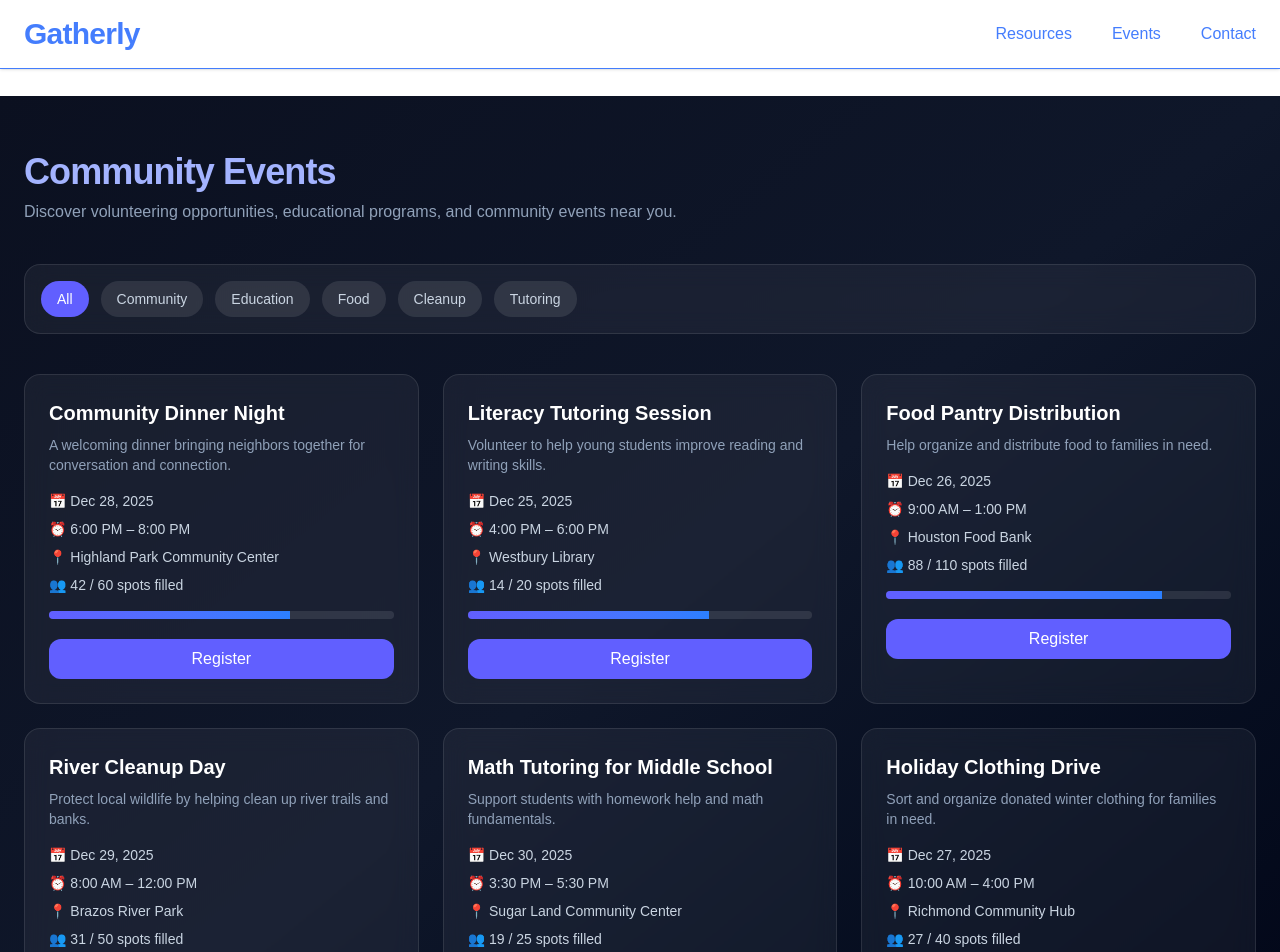
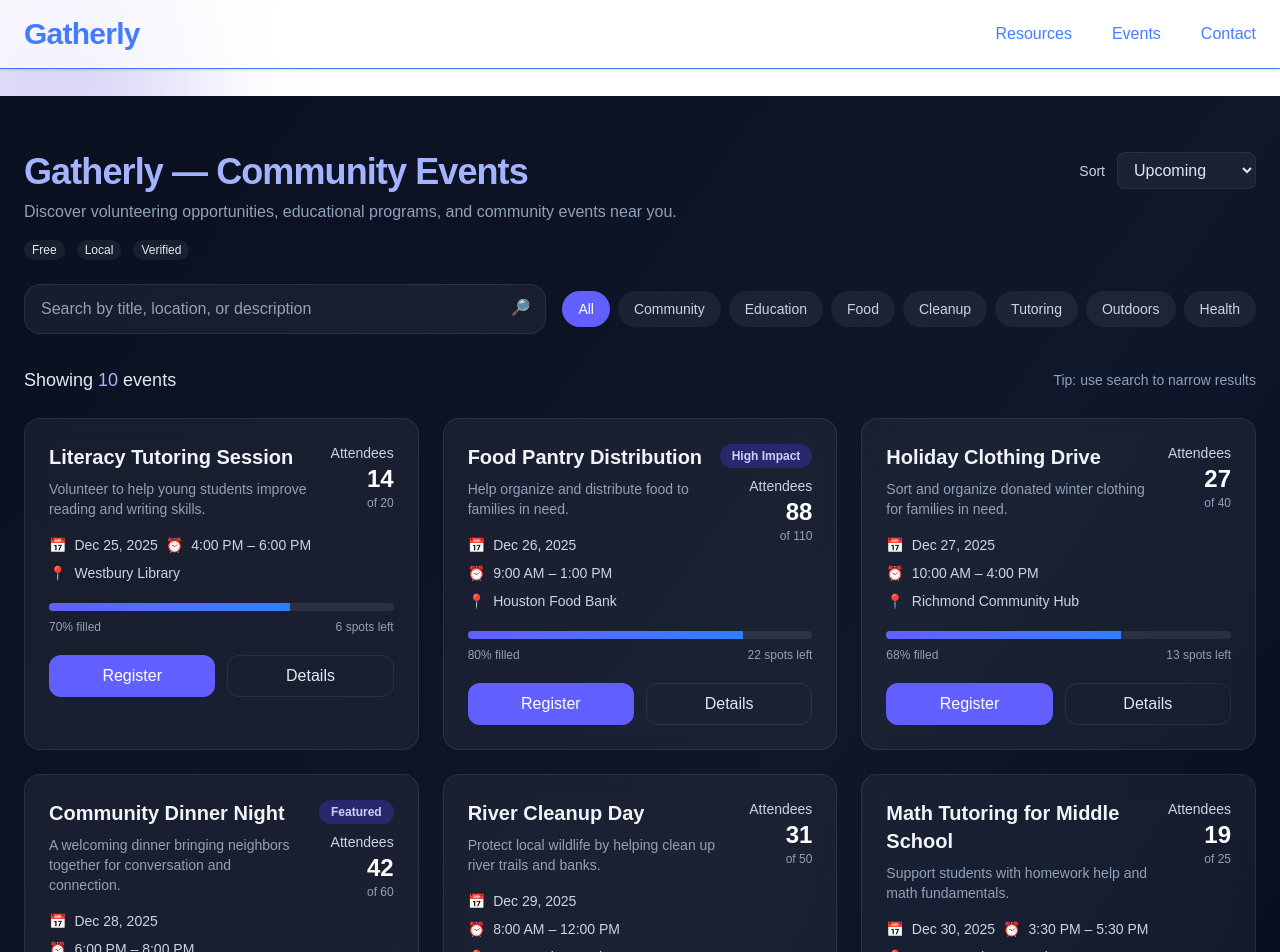
Before and after one commit to TSA-Group/tsa_group_starter, a Next.js app: page /events in a window 1280 px wide. Shown: the top 952 px of the page. Built offline with nearby package versions, Linux system fonts and the light colour scheme.

Commit message:
Update page.tsx

```diff
--- a/app/events/page.tsx
+++ b/app/events/page.tsx
@@ -1,6 +1,6 @@
 'use client';
 
-import { useState } from 'react';
+import { useMemo, useState } from 'react';
 
 /* =====================
    Types
@@ -20,13 +20,22 @@ type Event = {
   attendees: number;
   spots: number;
   description: string;
+  tag?: string;
 };
 
 /* =====================
-   Icons
+   Small UI pieces
 ===================== */
 const Icon = ({ children }: { children: React.ReactNode }) => (
-  <span className="text-indigo-400">{children}</span>
+  <span className="inline-block mr-2 text-indigo-300" aria-hidden>
+    {children}
+  </span>
+);
+
+const Badge = ({ children }: { children: React.ReactNode }) => (
+  <span className="inline-flex items-center px-2 py-0.5 rounded-full text-xs font-medium bg-white/6 text-slate-200">
+    {children}
+  </span>
 );
 
 /* =====================
@@ -34,6 +43,8 @@ const Icon = ({ children }: { children: React.ReactNode }) => (
 ===================== */
 export default function EventsPage() {
   const [selectedCategory, setSelectedCategory] = useState<string>('all');
+  const [query, setQuery] = useState<string>('');
+  const [sortBy, setSortBy] = useState<'upcoming' | 'popular'>('upcoming');
 
   const categories: Category[] = [
     { id: 'all', name: 'All' },
@@ -41,7 +52,9 @@ export default function EventsPage() {
     { id: 'education', name: 'Education' },
     { id: 'food', name: 'Food' },
     { id: 'cleanup', name: 'Cleanup' },
-    { id: 'tutoring', name: 'Tutoring' }
+    { id: 'tutoring', name: 'Tutoring' },
+    { id: 'outdoors', name: 'Outdoors' },
+    { id: 'health', name: 'Health' }
   ];
 
   const events: Event[] = [
@@ -54,7 +67,8 @@ export default function EventsPage() {
       location: 'Highland Park Community Center',
       attendees: 42,
       spots: 60,
-      description: 'A welcoming dinner bringing neighbors together for conversation and connection.'
+      description: 'A welcoming dinner bringing neighbors together for conversation and connection.',
+      tag: 'Featured'
     },
     {
       id: 2,
@@ -76,7 +90,8 @@ export default function EventsPage() {
       location: 'Houston Food Bank',
       attendees: 88,
       spots: 110,
-      description: 'Help organize and distribute food to families in need.'
+      description: 'Help organize and distribute food to families in need.',
+      tag: 'High Impact'
     },
     {
       id: 4,
@@ -110,95 +125,270 @@ export default function EventsPage() {
       attendees: 27,
       spots: 40,
       description: 'Sort and organize donated winter clothing for families in need.'
+    },
+    {
+      id: 7,
+      title: 'Park Tree Planting',
+      category: 'outdoors',
+      date: 'Jan 04, 2026',
+      time: '9:00 AM – 12:00 PM',
+      location: 'Meadowbrook Park',
+      attendees: 22,
+      spots: 40,
+      description: 'Join neighbors to plant native trees and learn about local ecology.'
+    },
+    {
+      id: 8,
+      title: 'Senior Tech Help',
+      category: 'education',
+      date: 'Jan 06, 2026',
+      time: '1:00 PM – 3:00 PM',
+      location: 'Fulshear Senior Center',
+      attendees: 10,
+      spots: 15,
+      description: 'Help seniors with smartphones, email, and basic online safety.'
+    },
+    {
+      id: 9,
+      title: 'Community Health Fair',
+      category: 'health',
+      date: 'Jan 10, 2026',
+      time: '10:00 AM – 2:00 PM',
+      location: 'Town Square',
+      attendees: 120,
+      spots: 200,
+      description: 'Free screenings, wellness resources, and volunteer support roles.'
+    },
+    {
+      id: 10,
+      title: 'Neighborhood Mural Project',
+      category: 'community',
+      date: 'Jan 12, 2026',
+      time: '9:00 AM – 5:00 PM',
+      location: 'Main St. Alley',
+      attendees: 16,
+      spots: 30,
+      description: 'Assist local artists in painting a community mural; no experience required.'
     }
   ];
 
-  const filteredEvents =
-    selectedCategory === 'all'
-      ? events
-      : events.filter(event => event.category === selectedCategory);
+  const filteredEvents = useMemo(() => {
+    const q = query.trim().toLowerCase();
+    let list = selectedCategory === 'all' ? events : events.filter(e => e.category === selectedCategory);
+    if (q) {
+      list = list.filter(
+        e =>
+          e.title.toLowerCase().includes(q) ||
+          e.description.toLowerCase().includes(q) ||
+          e.location.toLowerCase().includes(q)
+      );
+    }
+    if (sortBy === 'popular') {
+      list = [...list].sort((a, b) => b.attendees - a.attendees);
+    } else {
+      // naive date sort by parsing month/day/year from strings (works for your formatted dates)
+      list = [...list].sort((a, b) => {
+        const da = new Date(a.date);
+        const db = new Date(b.date);
+        return da.getTime() - db.getTime();
+      });
+    }
+    return list;
+  }, [events, selectedCategory, query, sortBy]);
 
   return (
     <div className="min-h-screen bg-gradient-to-br from-[#0b1020] via-[#0f172a] to-[#020617] text-white">
+      {/* Decorative bubbles */}
+      <div aria-hidden className="pointer-events-none fixed inset-0 -z-10 overflow-hidden">
+        <div className="absolute -left-20 -top-20 w-72 h-72 rounded-full bg-indigo-700/20 blur-3xl animate-blob" />
+        <div className="absolute right-10 top-40 w-56 h-56 rounded-full bg-blue-600/15 blur-2xl animate-blob animation-delay-2000" />
+      </div>
+
       {/* Header */}
-      <div className="max-w-7xl mx-auto px-6 pt-14 pb-10">
-        <h1 className="text-4xl font-semibold tracking-tight text-indigo-300">
-          Community Events
-        </h1>
+      <header className="max-w-7xl mx-auto px-6 pt-14 pb-6">
+        <div className="flex items-start justify-between gap-6">
+          <div>
+            <h1 className="text-4xl font-semibold tracking-tight text-indigo-300">Gatherly — Community Events</h1>
             <p className="mt-2 text-slate-400 max-w-2xl">
               Discover volunteering opportunities, educational programs, and community events near you.
             </p>
+            <div className="mt-4 flex items-center gap-3">
+              <Badge>Free</Badge>
+              <Badge>Local</Badge>
+              <Badge>Verified</Badge>
+            </div>
           </div>
 
-      {/* Filters */}
-      <div className="max-w-7xl mx-auto px-6 mb-10">
-        <div className="flex flex-wrap gap-3 bg-white/5 backdrop-blur-md border border-white/10 rounded-2xl p-4">
+          <div className="hidden md:flex items-center gap-3">
+            <div className="text-sm text-slate-300">Sort</div>
+            <select
+              value={sortBy}
+              onChange={e => setSortBy(e.target.value as any)}
+              className="bg-white/5 text-slate-200 px-3 py-2 rounded-lg border border-white/6 focus:outline-none"
+              aria-label="Sort events"
+            >
+              <option value="upcoming">Upcoming</option>
+              <option value="popular">Most popular</option>
+            </select>
+          </div>
+        </div>
+      </header>
+
+      {/* Controls */}
+      <div className="max-w-7xl mx-auto px-6 mb-8">
+        <div className="flex flex-col md:flex-row md:items-center gap-4">
+          <div className="flex-1">
+            <label className="relative block">
+              <span className="sr-only">Search events</span>
+              <input
+                value={query}
+                onChange={e => setQuery(e.target.value)}
+                placeholder="Search by title, location, or description"
+                className="w-full bg-white/5 placeholder:text-slate-400 text-slate-100 px-4 py-3 rounded-2xl border border-white/8 focus:outline-none focus:ring-2 focus:ring-indigo-500"
+                aria-label="Search events"
+              />
+              <span className="absolute right-4 top-3 text-slate-400">🔎</span>
+            </label>
+          </div>
+
+          <div className="flex gap-2 flex-wrap">
             {categories.map(cat => (
               <button
                 key={cat.id}
                 onClick={() => setSelectedCategory(cat.id)}
                 className={`px-4 py-2 rounded-full text-sm font-medium transition ${
                   selectedCategory === cat.id
-                  ? 'bg-indigo-500 text-white'
-                  : 'bg-white/10 text-slate-300 hover:bg-white/20'
+                    ? 'bg-indigo-500 text-white shadow'
+                    : 'bg-white/6 text-slate-300 hover:bg-white/12'
                 }`}
+                aria-pressed={selectedCategory === cat.id}
               >
                 {cat.name}
               </button>
             ))}
           </div>
         </div>
+      </div>
 
-      {/* Events */}
-      <div className="max-w-7xl mx-auto px-6 pb-20">
+      {/* Events grid */}
+      <main className="max-w-7xl mx-auto px-6 pb-20">
+        <div className="flex items-center justify-between mb-6">
+          <h2 className="text-lg font-medium text-slate-200">
+            Showing <span className="text-indigo-300">{filteredEvents.length}</span> events
+          </h2>
+          <div className="text-sm text-slate-400">Tip: use search to narrow results</div>
+        </div>
+
         <div className="grid grid-cols-1 md:grid-cols-2 xl:grid-cols-3 gap-6">
-          {filteredEvents.map(event => (
-            <div
+          {filteredEvents.map(event => {
+            const percent = Math.min(100, Math.round((event.attendees / event.spots) * 100));
+            const spotsLeft = Math.max(0, event.spots - event.attendees);
+            return (
+              <article
                 key={event.id}
-              className="bg-white/5 backdrop-blur-md border border-white/10 rounded-2xl p-6 hover:border-indigo-400/40 hover:shadow-xl transition"
+                className="relative bg-white/5 backdrop-blur-md border border-white/8 rounded-2xl p-6 hover:shadow-2xl transition"
+                aria-labelledby={`event-${event.id}-title`}
               >
-              <h3 className="text-xl font-semibold mb-2">
+                <div className="flex items-start justify-between gap-4">
+                  <div>
+                    <h3 id={`event-${event.id}-title`} className="text-xl font-semibold text-slate-100">
                       {event.title}
                     </h3>
+                    <p className="mt-2 text-slate-400 text-sm max-w-xl">{event.description}</p>
+                    <div className="mt-4 flex flex-wrap gap-2 items-center">
+                      <div className="text-sm text-slate-300 flex items-center">
+                        <Icon>📅</Icon>
+                        <span>{event.date}</span>
+                      </div>
+                      <div className="text-sm text-slate-300 flex items-center">
+                        <Icon>⏰</Icon>
+                        <span>{event.time}</span>
+                      </div>
+                      <div className="text-sm text-slate-300 flex items-center">
+                        <Icon>📍</Icon>
+                        <span>{event.location}</span>
+                      </div>
+                    </div>
+                  </div>
 
-              <p className="text-slate-400 text-sm mb-4">
-                {event.description}
-              </p>
-
-              <div className="space-y-2 text-sm text-slate-300">
-                <div>
-                  <Icon>📅</Icon> {event.date}
+                  <div className="flex-shrink-0 text-right">
+                    {event.tag && (
+                      <div className="mb-2">
+                        <span className="inline-flex items-center px-3 py-1 rounded-full text-xs font-semibold bg-indigo-600/30 text-indigo-200">
+                          {event.tag}
+                        </span>
                       </div>
-                <div>
-                  <Icon>⏰</Icon> {event.time}
-                </div>
-                <div>
-                  <Icon>📍</Icon> {event.location}
-                </div>
-                <div>
-                  <Icon>👥</Icon> {event.attendees} / {event.spots} spots filled
+                    )}
+                    <div className="text-sm text-slate-300">Attendees</div>
+                    <div className="text-2xl font-semibold text-white">{event.attendees}</div>
+                    <div className="text-xs text-slate-400">of {event.spots}</div>
                   </div>
                 </div>
 
                 {/* Progress */}
-              <div className="mt-4">
-                <div className="h-2 w-full bg-white/10 rounded-full overflow-hidden">
+                <div className="mt-5">
+                  <div className="h-2 w-full bg-white/8 rounded-full overflow-hidden">
                     <div
-                    className="h-full bg-gradient-to-r from-indigo-500 to-blue-500"
-                    style={{
-                      width: `${(event.attendees / event.spots) * 100}%`
-                    }}
+                      className="h-full bg-gradient-to-r from-indigo-500 to-blue-500 transition-all"
+                      style={{ width: `${percent}%` }}
+                      aria-hidden
                     />
+                  </div>
+                  <div className="mt-2 flex items-center justify-between text-xs text-slate-400">
+                    <div>{percent}% filled</div>
+                    <div>{spotsLeft} spots left</div>
                   </div>
                 </div>
 
-              <button className="mt-5 w-full bg-indigo-500 hover:bg-indigo-600 text-white font-medium py-2 rounded-xl transition">
+                <div className="mt-5 grid grid-cols-2 gap-3">
+                  <button
+                    className="w-full bg-indigo-500 hover:bg-indigo-600 text-white font-medium py-2 rounded-xl transition"
+                    aria-label={`Register for ${event.title}`}
+                  >
                     Register
                   </button>
+                  <button
+                    className="w-full bg-transparent border border-white/8 text-slate-200 py-2 rounded-xl hover:bg-white/6 transition"
+                    aria-label={`View details for ${event.title}`}
+                  >
+                    Details
+                  </button>
                 </div>
-          ))}
+              </article>
+            );
+          })}
+
+          {filteredEvents.length === 0 && (
+            <div className="col-span-full text-center text-slate-400 py-12 bg-white/3 rounded-2xl">
+              No events match your search. Try a different category or keyword.
             </div>
+          )}
         </div>
+      </main>
+
+      <style jsx>{`
+        /* small blob animation */
+        .animate-blob {
+          animation: blob 8s infinite;
+        }
+        .animation-delay-2000 {
+          animation-delay: 2s;
+        }
+        @keyframes blob {
+          0% {
+            transform: translate(0px, 0px) scale(1);
+          }
+          33% {
+            transform: translate(20px, -10px) scale(1.05);
+          }
+          66% {
+            transform: translate(-10px, 20px) scale(0.95);
+          }
+          100% {
+            transform: translate(0px, 0px) scale(1);
+          }
+        }
+      `}</style>
     </div>
   );
 }
```
Lines whose indentation alone changed are shown as unchanged.
